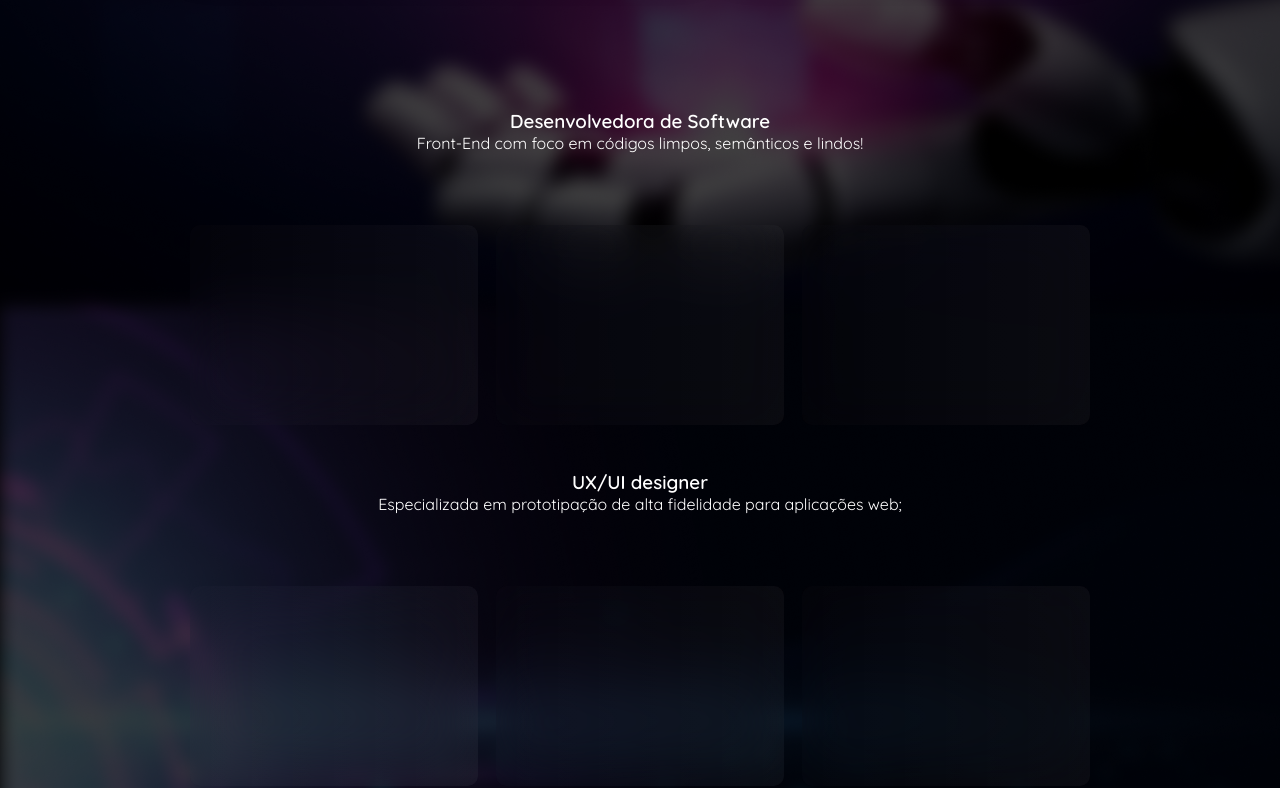
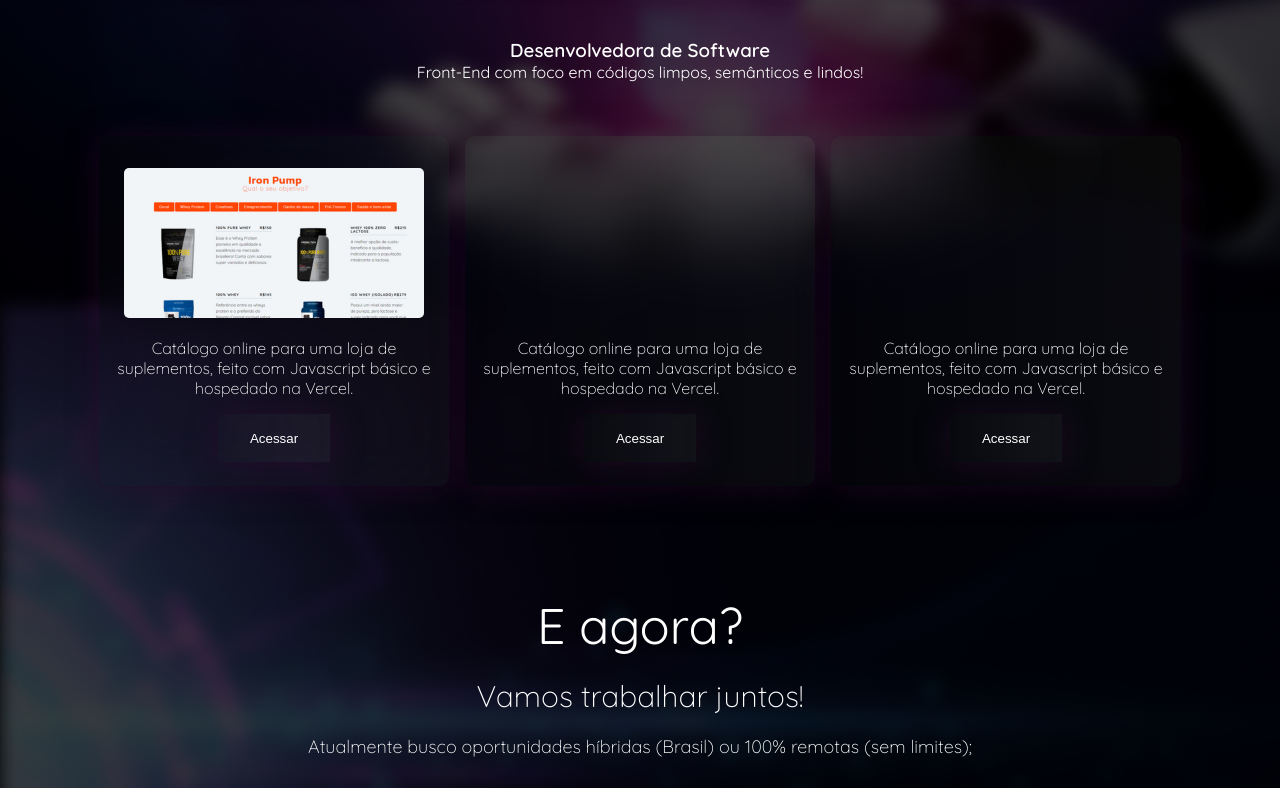
Before and after one commit to ThainazZ/Thaina-de-Souza, a React (Vite) app in the folder meuportfolio/: page / in a window 1280 px wide. Shown: the part 660-1448 px from the top of the page. Built offline with nearby package versions, Linux system fonts and the light colour scheme; no server answers.

Commit message:
adding the projects feed

```diff
--- a/meuportfolio/public/locales/en/translation.json
+++ b/meuportfolio/public/locales/en/translation.json
@@ -30,7 +30,9 @@
         "title": "Software Developer",
         "text": "Front-End focusing in clean codes, semanthics and just beautiful!",
         "subtitle": "UX/UI designer",
-        "subtext": "Specialized in high fidelity prototipes for web solutions;"
+        "subtext": "Specialized in high fidelity prototipes for web solutions;",
+        "name": "Iron Pump",
+        "description": "Online catalog for a supplement store, build with vanilla Javascript and hosted by Vercel."
     },
 
     "footer": {
--- a/meuportfolio/public/locales/pt/translation.json
+++ b/meuportfolio/public/locales/pt/translation.json
@@ -30,7 +30,9 @@
         "title": "Desenvolvedora de Software",
         "text": "Front-End com foco em códigos limpos, semânticos e lindos!",
         "subtitle": "UX/UI designer",
-        "subtext": "Especializada em prototipação de alta fidelidade para aplicações web;"
+        "subtext": "Especializada em prototipação de alta fidelidade para aplicações web;",
+        "name": "Iron Pump",
+        "description": "Catálogo online para uma loja de suplementos, feito com Javascript básico e hospedado na Vercel."
     },
 
     "footer": {
--- /dev/null
+++ b/meuportfolio/src/components/molecules/Grid/index.tsx
@@ -0,0 +1,39 @@
+import { useTranslation } from 'react-i18next';
+import * as S from './styles';
+import "react-responsive-carousel/lib/styles/carousel.min.css";
+import previewIpump from '../../../assets/Preview1.png';
+
+
+
+const CarouselProjects = () => {
+  const { t } = useTranslation();
+
+  return (
+
+    <S.Container>
+    <S.Box>
+            <S.Card><img src={previewIpump} style={{width:'300px', height:'150px', borderRadius:'5px'}} /></S.Card>
+            <p style={{padding: '1rem 1rem 0rem 1rem'}}>
+            {t('feed.description')}
+            </p>
+            <a target="_blank" href='https://ipump-catalogo.vercel.app/' ><S.Button>Acessar</S.Button></a>
+    </S.Box>
+    <S.Box>
+
+            <p style={{padding: '0rem 1rem'}}>
+            {t('feed.description')}
+            </p>
+            <S.Button>Acessar</S.Button>
+    </S.Box>
+    <S.Box>
+
+            <p style={{padding: '0rem 1rem'}}>
+            {t('feed.description')}
+            </p>
+            <S.Button>Acessar</S.Button>
+    </S.Box>
+    </S.Container>
+  );
+};
+
+export default CarouselProjects;
--- /dev/null
+++ b/meuportfolio/src/components/molecules/Grid/styles.ts
@@ -0,0 +1,56 @@
+import styled from "styled-components";
+import "../../../styles/variables.css";
+
+export const Container = styled.div`
+  display: flex;
+  justify-content: center;
+  flex-wrap: wrap;
+  column-gap: 1rem;
+  row-gap: 1rem;
+`;
+
+export const Box = styled.div`
+  width: 350px;
+  height: 350px;
+  color: white;
+  display: flex;
+  flex-direction: column;
+  justify-content: end;
+  align-items: center;
+  font-weight: 300;
+  border-radius: 10px;
+  background: var(--secondary-linear);
+  backdrop-filter: blur(30px);
+  box-shadow: 0px 2px 30px 0px rgba(49, 10, 49, 0.5);
+
+  @media (max-width: 640px) {
+    width: 300px;
+  }
+
+  @media (min-width: 641px) and (max-width: 968px) {
+    width: 300px;
+  }
+`;
+
+export const Card = styled.div`
+  margin: 2rem 2rem 0rem 2rem;
+`;
+
+export const Button = styled.button`
+  margin: 1rem 1rem 1.5rem 1rem;
+  cursor: pointer;
+  color: white;
+  border: none;
+  text-decoration: none;
+  outline: none;
+  height: 3rem;
+  width: 7rem;
+  background: var(--secondary-linear);
+  backdrop-filter: blur(30px);
+  box-shadow: 0px 2px 30px 0px rgba(49, 10, 49, 0.5);
+
+  &:hover {
+    background-color: white;
+    color: purple;
+  }
+`;
--- a/meuportfolio/src/components/molecules/Middle/index.tsx
+++ b/meuportfolio/src/components/molecules/Middle/index.tsx
@@ -1,6 +1,7 @@
 import { useTranslation } from "react-i18next";
 import * as S from "./styles";
 import "../../../styles/variables.css";
+import CarouselProjects from "../Grid";
 
 const Middle = () => {
   const { t } = useTranslation();
@@ -11,42 +12,7 @@ const Middle = () => {
         <p>{t("feed.text")}</p>
       </S.Texts>
 
-      <section
-        style={{
-          display: "flex",
-          justifyContent: "center",
-          paddingTop: "8%",
-          gap: "2%",
-        }}
-      >
-        <S.Cards
-        ></S.Cards>
-        <S.Cards
-        ></S.Cards>
-        <S.Cards
-        ></S.Cards>
-      </section>
-
-      <S.Texts id="experiences">
-        <h3>{t("feed.subtitle")}</h3>
-        <p>{t("feed.subtext")}</p>
-      </S.Texts>
-
-      <section
-        style={{
-          display: "flex",
-          justifyContent: "center",
-          paddingTop: "8%",
-          gap: "2%",
-        }}
-      >
-        <S.Cards
-        ></S.Cards>
-        <S.Cards
-        ></S.Cards>
-        <S.Cards
-        ></S.Cards>
-      </section>
+      <CarouselProjects />
     </S.Container>
   );
 };
--- a/meuportfolio/src/components/molecules/Middle/styles.ts
+++ b/meuportfolio/src/components/molecules/Middle/styles.ts
@@ -3,9 +3,12 @@ import '../../../styles/variables.css';
 
 export const Container = styled.div `
 
+display: flex;
+flex-direction: column;
 color: white;
 text-align: center;
-padding-top: 6rem;
+padding-top: 1rem;
+align-items: center;
 
 
 @media  (max-width: 640px) {
@@ -45,7 +48,7 @@ border-radius: 10px;
 
 export const Texts = styled.div `
 
-padding: 5% 10% 0%;
+padding: 5% 10%;
 
 @media  (max-width: 640px) {
 
@@ -55,7 +58,7 @@ padding: 5% 10% 0%;
 
 @media  (max-width: 962px) {
 
-  padding: 8% 15% 0%;
+  padding: 5% 15%;
 }
 
 `
--- a/meuportfolio/src/components/organisms/Feed/styles.ts
+++ b/meuportfolio/src/components/organisms/Feed/styles.ts
@@ -7,7 +7,6 @@ export const Container = styled.div `
 display: flex;
 align-items: center;
 justify-content: center;
-padding-top: 1rem;
 gap: 2.5rem;
 
 @media  (max-width: 640px) {
```
Also changed, not shown: meuportfolio/src/assets/Preview1.png (added), meuportfolio/src/assets/icone.png (added).
